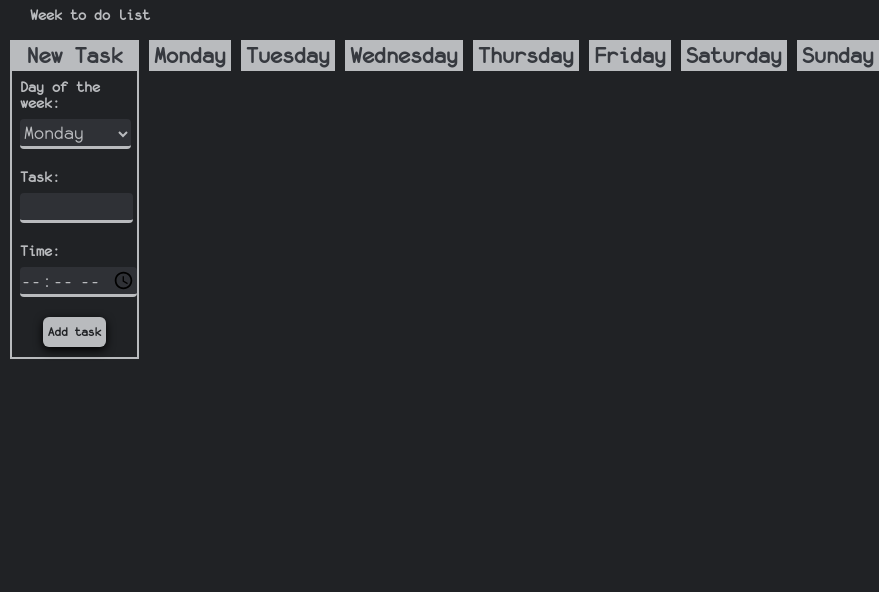
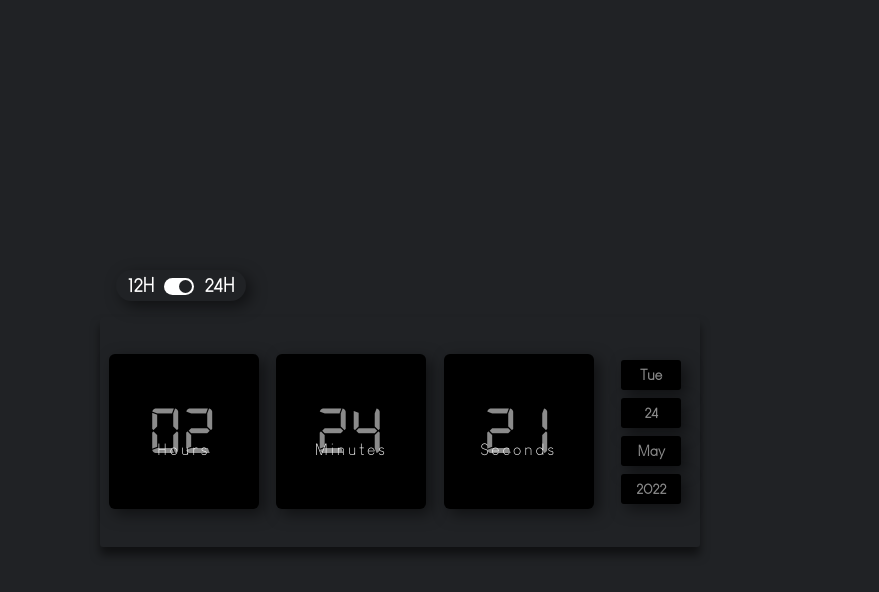
Before and after one commit to vitor-h19/Clock, an Electron app: page src/index.html in a window 800 px wide. Shown: the whole page, 879 px wide, since content can reach past the window. Drawn offline with Linux system fonts and the light colour scheme.

Commit message:
second commit

```diff
--- /dev/null
+++ b/src/clock.js
@@ -0,0 +1,106 @@
+    function append(){
+        var dateToday = new Date()
+
+        let day = dateToday.getDay()
+        let date = dateToday.getDate()
+        let month = dateToday.getMonth()
+        let fullYear = dateToday.getFullYear()
+
+    if(day === 0) day = 'Sun'
+    if(day === 1) day = 'Mon'
+    if(day === 2) day = 'Tue'
+    if(day === 3) day = 'Wed'
+    if(day === 4) day = 'Thu'
+    if(day === 5) day = 'Fri'
+    if(day === 6) day = 'Sat'
+
+    if(month === 0) month = 'Jan'
+    if(month === 1) month = 'Feb'
+    if(month === 2) month = 'Mar'
+    if(month === 3) month = 'Apr'
+    if(month === 4) month = 'May'
+    if(month === 5) month = 'Jun'
+    if(month === 6) month = 'Jul'
+    if(month === 7) month = 'Aug'
+    if(month === 8) month = 'Sep'
+    if(month === 9) month = 'Oct'
+    if(month === 10) month = 'Nov'
+    if(month === 10) month = 'Dec'
+
+                days.textContent = day
+                dates.textContent = date
+                months.textContent = month
+                years.textContent = fullYear
+
+    }
+
+    function time24() {
+        var hourNow = new Date()
+
+        let hour = hourNow.getHours()
+        let minute = hourNow.getMinutes()
+        let second = hourNow.getSeconds()
+
+        if(hour < 10 ) hour = '0' + hour
+        if(minute < 10 ) minute = '0' + minute
+        if(second < 10 ) second = '0' + second
+
+                hours.textContent = hour
+                minutes.textContent = minute
+                seconds.textContent = second
+
+    }
+
+    function time12() {
+
+        var hourNow = new Date()
+
+        let hour = hourNow.getHours()
+        let minute = hourNow.getMinutes()
+        let second = hourNow.getSeconds()
+
+            if(hour == 0){
+                hour = 12
+            }
+            if(hour > 12){
+                hour = hour - 12
+                session.textContent = "PM"
+            }
+
+            if(hour < 10) hour = "0" + hour
+            if(minute < 10) minute = "0" + minute
+            if(second < 10) second = "0" + second
+
+                hours.textContent = hour
+                minutes.textContent = minute
+                seconds.textContent = second
+
+    }
+
+
+    const hours = document.getElementById("hours")
+    const minutes = document.getElementById("minutes")
+    const seconds = document.getElementById("seconds")
+
+    const session = document.getElementById("session")
+    const days = document.getElementById("day")
+    const dates = document.getElementById("date")
+    const months = document.getElementById("month")
+    const years = document.getElementById("year")
+
+
+    const clock = setInterval(
+
+    function type() {
+
+        append()
+
+        if(document.getElementById("clock-type").checked){
+            session.style.display = "none"
+            time24()
+        }else{
+            session.style.display = "block"
+            time12()
+        }
+
+    }, 1)
--- a/src/index.css
+++ b/src/index.css
@@ -1,134 +1,128 @@
-@font-face {font-family: 'monof'; src: url(fonts/monof.ttf);}
-*{margin: 0; padding: 0; box-sizing: border-box; font-family: 'monof', Segoe UI, Tahoma, Geneva, Verdana, sans-serif;}
+@font-face {font-family: 'digital7'; src: url(fonts/digital7.ttf);}
+@font-face {font-family: 'cafe-light'; src: url(fonts/cafe.ttf);}
+*{margin: 0; padding: 0; box-sizing: border-box;}
 
-body {
+body{
+  display: flex;
+  height: 100vh;
   background: #202225;
+  align-items: center;
+  justify-content: center;
 }
-header{
-  position: fixed;
-  width: 100%;
-  height: 30px;
-  color: #b9bbbe;
+article{
+  display: flex;
+  align-items: center;
+  justify-content: space-around;
+  height: 230px;
+  width: 600px;
+  border-radius: 3px;
+  box-shadow: 0px 8px 10px #00000080;
+}
+#time-type{
+  width: 130px;
+  border-radius: 19px;
+  box-shadow: 5px 5px 15px #00000080;
+  margin: 16px;
+  padding: 4px;
+  text-align: center;
+}
+#append{
+  display: flex;
+  font-family: cafe-light;
+  color: #fff;
+  font-size: 15px;
   font-weight: bold;
   line-height: 30px;
-  padding-left: 30px;
-  user-select: none;
-  -webkit-app-region: drag;
+  margin: 6px;
+  align-items: center;
+  flex-direction: column;
 }
-main{
-  position: relative;
-  top: 40px;
-  display: inline-flex;
-  width: 100%;
-}
-section{
+.append{
   text-align: center;
-  width: calc(100% - 80px);
-  height: 100%;
-  margin-left: 10px;
-  border-left: 2px solid #b9bbbe;
-  border-right: 2px solid #b9bbbe;
-}
-section#sunday{
-  margin-right: 10px;
-}
-section#to-do-add{
-  border-bottom: 2px solid #b9bbbe;
-}
-article{
-  position: relative;
-  text-align: left;
-  color: #b9bbbe;
-  margin: 5px;
-  margin-top: 15px;
-  padding: 5px;
-  border-left: 1px solid #b9bbbe;
-  border-bottom: 1px solid #b9bbbe;
-}
-.add-task{
-  display: block;
-  margin-top: 8px;
-  margin-left: 8px;
-  margin-bottom: 20px;
-}
-.task-values{
-  margin-top: 8px;
-  margin-left: 8px;
-  color: #b9bbbe;
-}
-#day-select{
-  height: 1.5em;
-  font-size: 20px;
-  background: #2f3136;
-  color: #b9bbbe;
-  border-radius: 4px;
-  border: none;
-  border-bottom: 3px solid #b9bbbe;
-  outline: none;
-}
-#task-description{
-  width: 90%;
-  height: 1.5em;
-  font-size: 20px;
-  background: #2f3136;
-  color: #b9bbbe;
-  border-radius: 4px;
-  border: none;
-  border-bottom: 3px solid #b9bbbe;
-  outline: none;
-}
-#time-input{
-  height: 1.5em;
-  font-size: 20px;
-  background: #2f3136;
-  color: #b9bbbe;
-  border-radius: 4px;
-  border: none;
-  border-bottom: 3px solid #b9bbbe;
-  outline: none;
-}
-#btn-add{
-  cursor: pointer;
-  width: 50%;
+  background: #000;
+  color: #8b8b8b;
+  width: 60px;
   height: 30px;
-  background: #b9bbbe;
-  color: #202225;
-  border: none;
-  border-radius: 6px;
-  font-weight: bold;
-  margin-bottom: 10px;
-  box-shadow: 0px 3px 10px #000;
-}
-#btn-add:hover{
-  background: #36393f;
-  color: #b9bbbe;
-}
-#btn-add:active{
-  box-shadow: 0px 0px 0px #000;
+  border-radius: 3px;
+  margin: 4px;
+  box-shadow: 5px 5px 15px #00000080;
 }
 h1{
-  width: 100%;
-  background: #b9bbbe;
-  color: #36393f;
-  font-size: 24px;
-  padding: 3px;
+  display: inline;
+  font-family: cafe-light;
+  color: #fff;
+  font-size: 20px;
+  margin: 6px;
 }
-h2{
-  font-size: 20px;
-  text-align: left;
+.clock{
+  width: 150px;
+  height: 155px;
+  display: flex;
+  flex-direction: column;
+  align-items: center;
+  justify-content: center;
+  background: #000;
+  border-radius: 6px;
+  box-shadow: 5px 5px 15px #00000080;
+  letter-spacing: 3px;
 }
-h3{
+.clock-numbers{
+  font-family: 'digital7', Segoe UI, Tahoma, Geneva, Verdana, sans-serif;
+  font-size: 68px;
+  color: #8b8b8b;
+}
+.tempo{
+  font-family: 'cafe-light', Segoe UI, Tahoma, Geneva, Verdana, sans-serif;
   font-size: 16px;
-  text-align: left;
+  color: #fff;
 }
-::-webkit-scrollbar {
-  width: 10px;
+.switch{
+  position: relative;
+  display: inline-block;
+  width: 30px;
+  height: 17px;
 }
-
-::-webkit-scrollbar-track {
-  background: #202225;
+.switch input{
+  opacity: 0;
+  width: 0;
+  height: 0;
 }
-::-webkit-scrollbar-thumb {
-  background: #b9bbbe;
-  border-radius: 9px;
+.slider{
+  position: absolute;
+  cursor: pointer;
+  top: 0;
+  left: 0;
+  right: 0;
+  bottom: 0;
+  background-color: #000;
+  -webkit-transition: 0.4s;
+  transition: 0.4s;
 }
+.slider:before{
+  position: absolute;
+  content: "";
+  height: 13px;
+  width: 13px;
+  left: 2px;
+  bottom: 2px;
+  background-color: #202225;
+  -webkit-transition: 0.4s;
+  transition: 0.4s;
+}
+input:checked + .slider {
+  background-color: #fff;
+}
+input:focus + .slider {
+  box-shadow: 0 0 1px #fff;
+}
+input:checked + .slider:before{
+  -webkit-transform: translateX(13px);
+  -ms-transform: translateX(13px);
+  transform: translateX(13px);
+}
+.slider.round{
+  border-radius: 17px;
+}
+.slider.round:before{
+  border-radius: 50%;
+}
--- a/src/index.html
+++ b/src/index.html
@@ -1,63 +1,62 @@
 <!DOCTYPE html>
-<html lang="pt-bt">
+<html lang="pt-br">
 <head>
   <meta charset="UTF-8">
   <meta http-equiv="X-UA-Compatible" content="IE=edge">
   <meta name="viewport" content="width=device-width, initial-scale=1.0">
-  <link rel="stylesheet" href="index.css">
-  <title>Week to do list</title>
+  <link rel="stylesheet" href="index.css" />
+  <title>Digital clock</title>
 </head>
 <body>
 
-
-  <header>Week to do list</header>
-
+  <header></header>
 
   <main>
 
-    <section id="to-do-add">
-      <h1>New Task</h1>
-      <h3 class="task-values">Day of the week:</h3>
-      <select class="add-task" name="day" id="day-select">
-        <option value="monday">Monday</option>
-        <option value="tuesday">Tuesday</option>
-        <option value="wednesday">Wednesday</option>
-        <option value="thursday">Thursday</option>
-        <option value="friday">Friday</option>
-        <option value="saturday">Saturday</option>
-        <option value="sunday">Sunday</option>
-      </select>
-      <h3 class="task-values">Task:</h3>
-      <input type="text" name="" class="add-task" id="task-description" maxlength="15">
-      <h3 class="task-values">Time:</h3>
-      <input type="time" name="time" class="add-task" id="time-input">
-      <button id="btn-add">Add task</button>
+    <section id="principal">
+
+      <div id="time-type">
+        <h1>12H</h1>
+
+        <label class="switch">
+          <input type="checkbox" name="" id="clock-type" checked>
+          <span class="slider round"></span>
+        </label>
+
+        <h1>24H</h1>
+      </div>
+
+      <article id="clock">
+        <div class="clock">
+          <span class="clock-numbers" id="hours">00</span>
+          <span class="tempo">Hours</span>
+        </div>
+
+        <div class="clock">
+          <span class="clock-numbers" id="minutes">00</span>
+          <span class="tempo">Minutes</span>
+        </div>
+
+        <div class="clock">
+          <span class="clock-numbers" id="seconds">00</span>
+          <span class="tempo">Seconds</span>
+        </div>
+
+        <div id="append">
+          <span class="append" id="session">AM</span>
+          <span class="append" id="day"></span>
+          <span class="append" id="date"></span>
+          <span class="append" id="month"></span>
+          <span class="append" id="year"></span>
+        </div>
+
+      </article>
+
     </section>
 
-    <section id="monday">
-      <h1>Monday</h1>
-    </section>
-    <section id="tuesday">
-      <h1>Tuesday</h1>
-    </section>
-    <section id="wednesday">
-      <h1>Wednesday</h1>
-    </section>
-    <section id="thursday">
-      <h1>Thursday</h1>
-    </section>
-    <section id="friday">
-      <h1>Friday</h1>
-    </section>
-    <section id="saturday">
-      <h1>Saturday</h1>
-    </section>
-    <section id="sunday">
-      <h1>Sunday</h1>
-    </section>
+    <section id="secondary"></section>
+
   </main>
-
-
-  <script src="to-do-list.js"></script>
+  <script src="clock.js"></script>
 </body>
 </html>
--- a/src/to-do-list.js
+++ /dev/null
@@ -1,61 +0,0 @@
-
-    var day = document.getElementById("day-select")
-    var task = document.getElementById("task-description")
-    var time = document.getElementById("time-input")
-
-    var dayValue
-    var taskValue
-    var timeValue
-
-
-
-    const monday = document.getElementById("monday")
-    const tuesday = document.getElementById("tuesday")
-    const wednesday = document.getElementById("wednesday")
-    const thursday = document.getElementById("thursday")
-    const friday = document.getElementById("friday")
-    const saturday = document.getElementById("saturday")
-    const sunday = document.getElementById("sunday")
-
-    const btnAdd = document.getElementById("btn-add")
-
-
-    btnAdd.addEventListener('click', () => {
-        dayValue = day.value
-        taskValue = task.value
-        timeValue = time.value
-
-        if(taskValue == ''){
-            alert('Insert a task description!')
-        }else if(timeValue == ''){
-            alert('Insert a time for your task!')
-        } else {
-
-            var createArticle = document.createElement("article")
-            var createH2 = document.createElement("h2")
-            var createH3 = document.createElement("h3")
-
-            var v1 = document.createTextNode(taskValue)
-            var v2 = document.createTextNode(timeValue)
-
-            createH2.appendChild(v1)
-            createH3.appendChild(v2)
-            createArticle.append(createH2, createH3)
-
-            if(dayValue == 'monday'){
-                monday.appendChild(createArticle)
-            }else if(dayValue === 'tuesday'){
-                tuesday.appendChild(createArticle)
-            }else if(dayValue === 'wednesday'){
-                wednesday.appendChild(createArticle)
-            }else if(dayValue === 'thursday'){
-                thursday.appendChild(createArticle)
-            }else if(dayValue === 'friday'){
-                friday.appendChild(createArticle)
-            }else if(dayValue === 'saturday'){
-                saturday.appendChild(createArticle)
-            }else if(dayValue === 'sunday'){
-                sunday.appendChild(createArticle)
-            }
-        }
-    })
```
Also changed, not shown: package.json (+4 -4 lines), src/index.js (+2 -7 lines), src/fonts/cafe.ttf (added), src/fonts/digital7.ttf (added), 1 other file.
